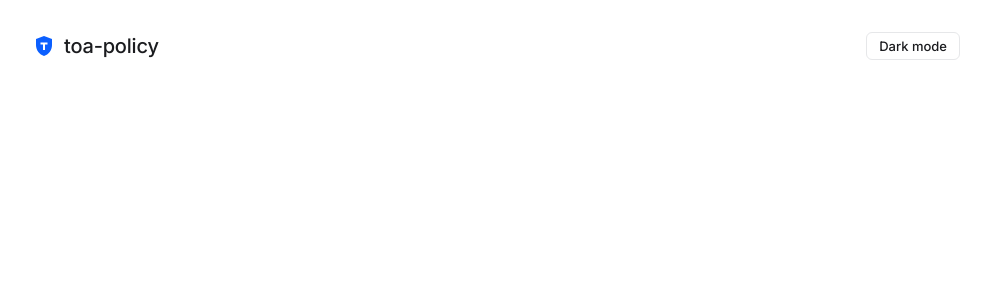
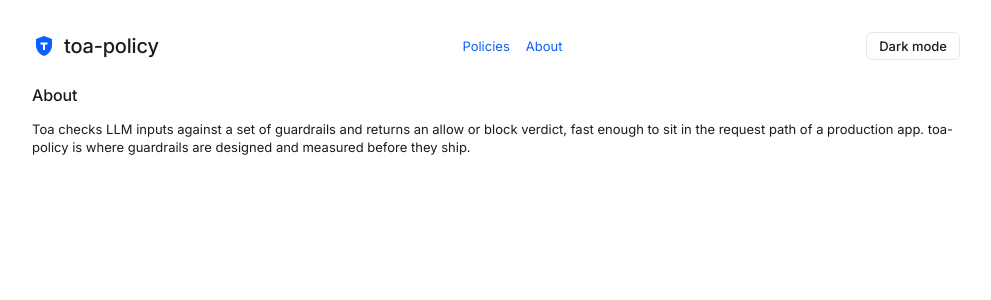
Before and after one commit to djhardy99/toa, a React (Vite) app in the folder apps/toa-policy/: page /about in a window 1280 px wide. Shown: the top 300 px of the page, without its empty margins (144-1135 px from the left). Built offline with nearby package versions, Linux system fonts and the light colour scheme.

Commit message:
added some about us routes

```diff
--- a/apps/toa-policy/package.json
+++ b/apps/toa-policy/package.json
@@ -22,6 +22,7 @@
   },
   "dependencies": {
     "react": "^19.3.0",
-    "react-dom": "^19.3.0"
+    "react-dom": "^19.3.0",
+    "react-router": "^7.18.4"
   }
 }
--- /dev/null
+++ b/apps/toa-policy/src/About.tsx
@@ -0,0 +1,12 @@
+export function About() {
+  return (
+    <>
+      <h2>About</h2>
+      <p>
+        Toa checks LLM inputs against a set of guardrails and returns an allow or block verdict,
+        fast enough to sit in the request path of a production app. toa-policy is where guardrails
+        are designed and measured before they ship.
+      </p>
+    </>
+  );
+}
--- a/apps/toa-policy/src/index.tsx
+++ b/apps/toa-policy/src/index.tsx
@@ -1,5 +1,7 @@
 import { useEffect, useState } from "react";
 import { createRoot } from "react-dom/client";
+import { BrowserRouter, Link, Route, Routes } from "react-router";
+import { About } from "./About.js";
 import { Logo } from "./Logo.js";
 
 type Theme = "light" | "dark";
@@ -30,14 +32,28 @@ function ThemeToggle() {
 
 function App() {
   return (
+    <>
       <div className="page-header">
         <h1 className="brand">
           <Logo />
           toa-policy
         </h1>
+        <nav className="nav">
+          <Link to="/">Policies</Link>
+          <Link to="/about">About</Link>
+        </nav>
         <ThemeToggle />
       </div>
+      <Routes>
+        <Route path="/" element={<p className="muted">Policies will appear here.</p>} />
+        <Route path="/about" element={<About />} />
+      </Routes>
+    </>
   );
 }
 
-createRoot(document.getElementById("app")!).render(<App />);
+createRoot(document.getElementById("app")!).render(
+  <BrowserRouter>
+    <App />
+  </BrowserRouter>,
+);
--- a/apps/toa-policy/src/styles.css
+++ b/apps/toa-policy/src/styles.css
@@ -81,6 +81,11 @@ h2 {
   display: flex;
   align-items: center;
   gap: var(--space-2);
+}
+
+.nav {
+  display: flex;
+  gap: var(--space-4);
 }
 
 a {
```
Also changed, not shown: 3 other files (tests, documents, lock files or other folders). Lines whose indentation alone changed are shown as unchanged.
